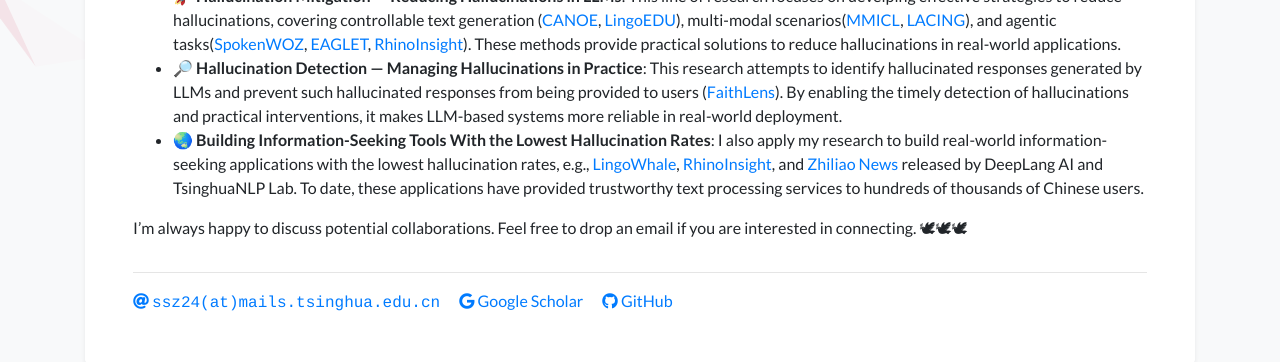
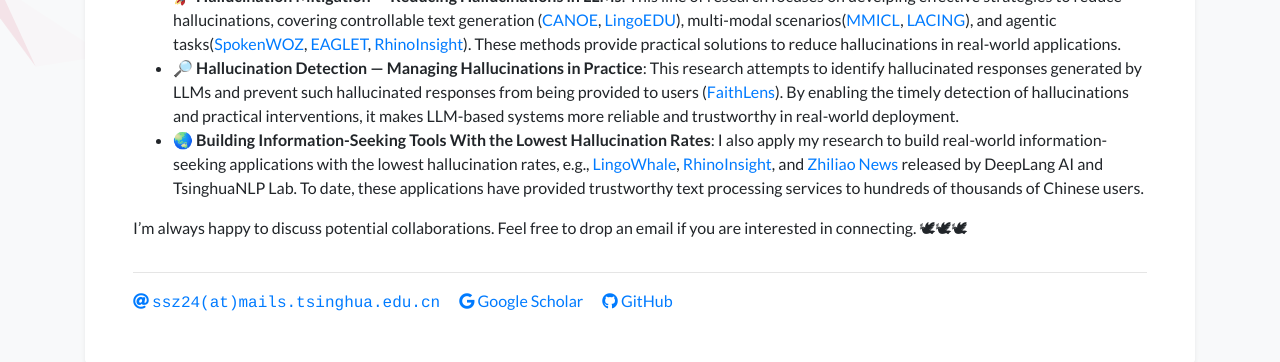
Before and after one commit to S1s-Z/s1s-z.github.io, a Jekyll site: the page built from index.html, in a window 1280 px wide. Shown: the part 448-810 px from the top of the page. Built offline with Jekyll 4.4.1, drawn with Linux system fonts in a browser that asks for light colours; a style sheet for code colours, icons or effects is not loaded.

Commit message:
Update profile.yml

```diff
--- a/_data/profile.yml
+++ b/_data/profile.yml
@@ -29,7 +29,7 @@
           🚀 <b>Hallucination Mitigation  — Reducing Hallucinations in LLMs</b>: This line of research focuses on develping effective strategies to reduce hallucinations, covering controllable text generation (<a href="https://arxiv.org/abs/2505.16483">CANOE</a>, <a href="https://arxiv.org/abs/2512.14244">LingoEDU</a>), multi-modal scenarios(<a href="https://arxiv.org/abs/2309.07915">MMICL</a>, <a href="https://arxiv.org/abs/2411.14279">LACING</a>), and agentic tasks(<a href="https://arxiv.org/abs/2305.13040">SpokenWOZ</a>, <a href="https://arxiv.org/abs/2510.05608">EAGLET</a>, <a href="https://arxiv.org/abs/2511.18743">RhinoInsight</a>). These methods provide practical solutions to reduce hallucinations in real-world applications.
       </li>
       <li>
-          🔎 <b>Hallucination Detection  — Managing Hallucinations in Practice</b>: This research attempts to identify hallucinated responses generated by LLMs and prevent such hallucinated responses from being provided to users (<a href="https://arxiv.org/abs/2512.20182">FaithLens</a>). By enabling the timely detection of hallucinations and practical interventions, it makes LLM-based systems more reliable in real-world deployment.
+          🔎 <b>Hallucination Detection  — Managing Hallucinations in Practice</b>: This research attempts to identify hallucinated responses generated by LLMs and prevent such hallucinated responses from being provided to users (<a href="https://arxiv.org/abs/2512.20182">FaithLens</a>). By enabling the timely detection of hallucinations and practical interventions, it makes LLM-based systems more reliable and trustworthy in real-world deployment.
       </li>
       <li>
           🌏 <b>Building Information-Seeking Tools With the Lowest Hallucination Rates</b>: I also apply my research to build real-world information-seeking applications with the lowest hallucination rates, e.g., <a href="https://lingowhale.com/">LingoWhale</a>, <a href="https://research.deeplang.net/">RhinoInsight</a>, and <a href="https://zhiliao.news/">Zhiliao News</a> released by DeepLang AI and TsinghuaNLP Lab. To date, these applications have provided trustworthy text processing services to hundreds of thousands of Chinese users.
```
